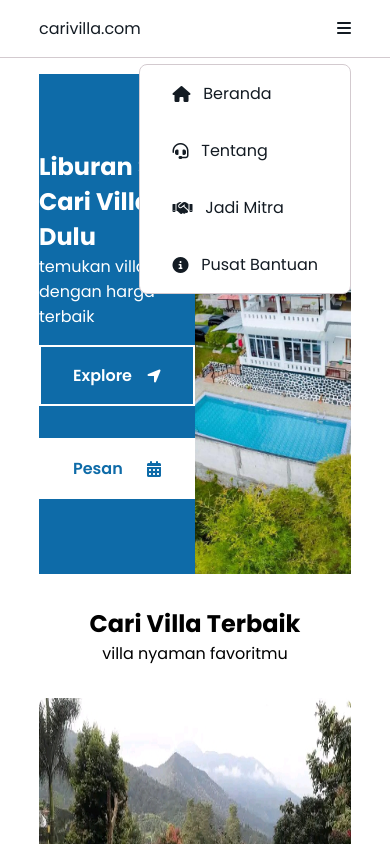
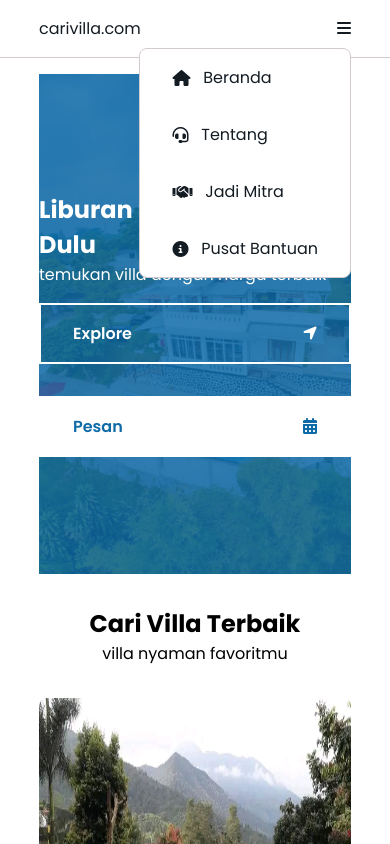
Before and after one commit to uiuxkimabe/project-villa, a plain HTML site: page index.html in a window 390 px wide. Both pictures are taken after a click on the element 344 px from the left and 28 px from the top of the page. Shown: the top 844 px of the page. Drawn offline with Linux system fonts and the light colour scheme.

Commit message:
fix hero responsive

```diff
--- a/index.html
+++ b/index.html
@@ -127,7 +127,12 @@
                 <p>cari kendaraan paling nyaman</p>
             </figcaption>
             <div class="row d-grid">
-
+                <div class="col">
+                    <h2>Cari mobil untuk liburanmu</h2>
+                </div>
+                <div class="col d-flex">
+                    <figcaption class="card"></figcaption>
+                </div>
             </div>
         </div>
     </section>
--- a/src/style/index.css
+++ b/src/style/index.css
@@ -156,3 +156,35 @@ nav .navbar a:hover {
 /* End Card Villa */
 
 /* Responsive */
+
+@media screen and (max-width: 762px) {
+  nav .navbar {
+    top: 3em;
+  }
+
+  #hero {
+    position: relative;
+  }
+
+  #hero .row .col:first-child {
+    position: absolute;
+    top: 0;
+    left: 0;
+    width: 100%;
+    height: 100%;
+  }
+
+  #hero .row .col {
+    flex: 0 0 100%;
+    background-color: rgba(14, 106, 168, 0.836);
+  }
+
+  #hero .imgPreview {
+    background-attachment: fixed;
+  }
+
+  #cardVilla .row {
+    grid-template-columns: 1fr;
+  }
+
+}
```
